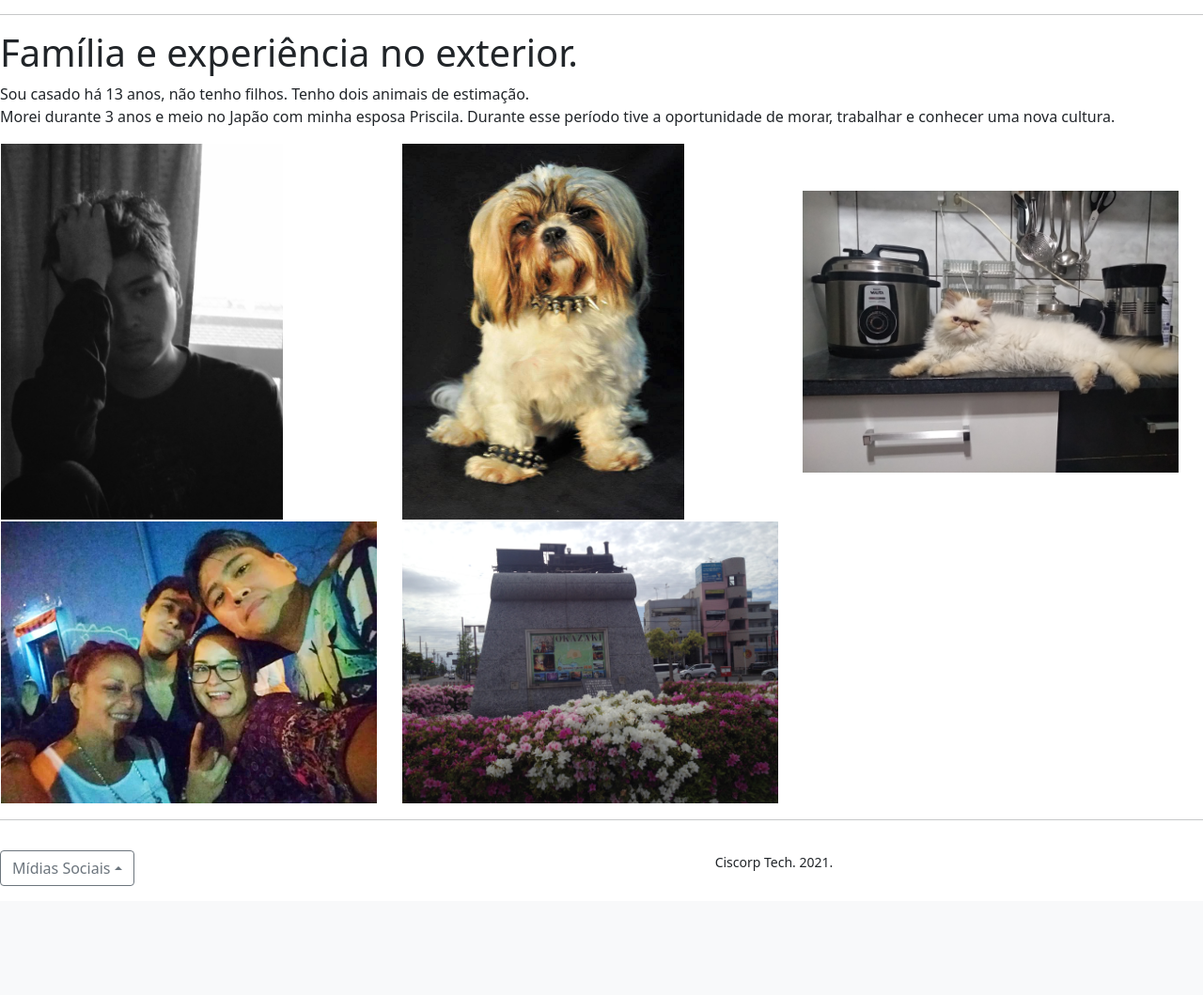
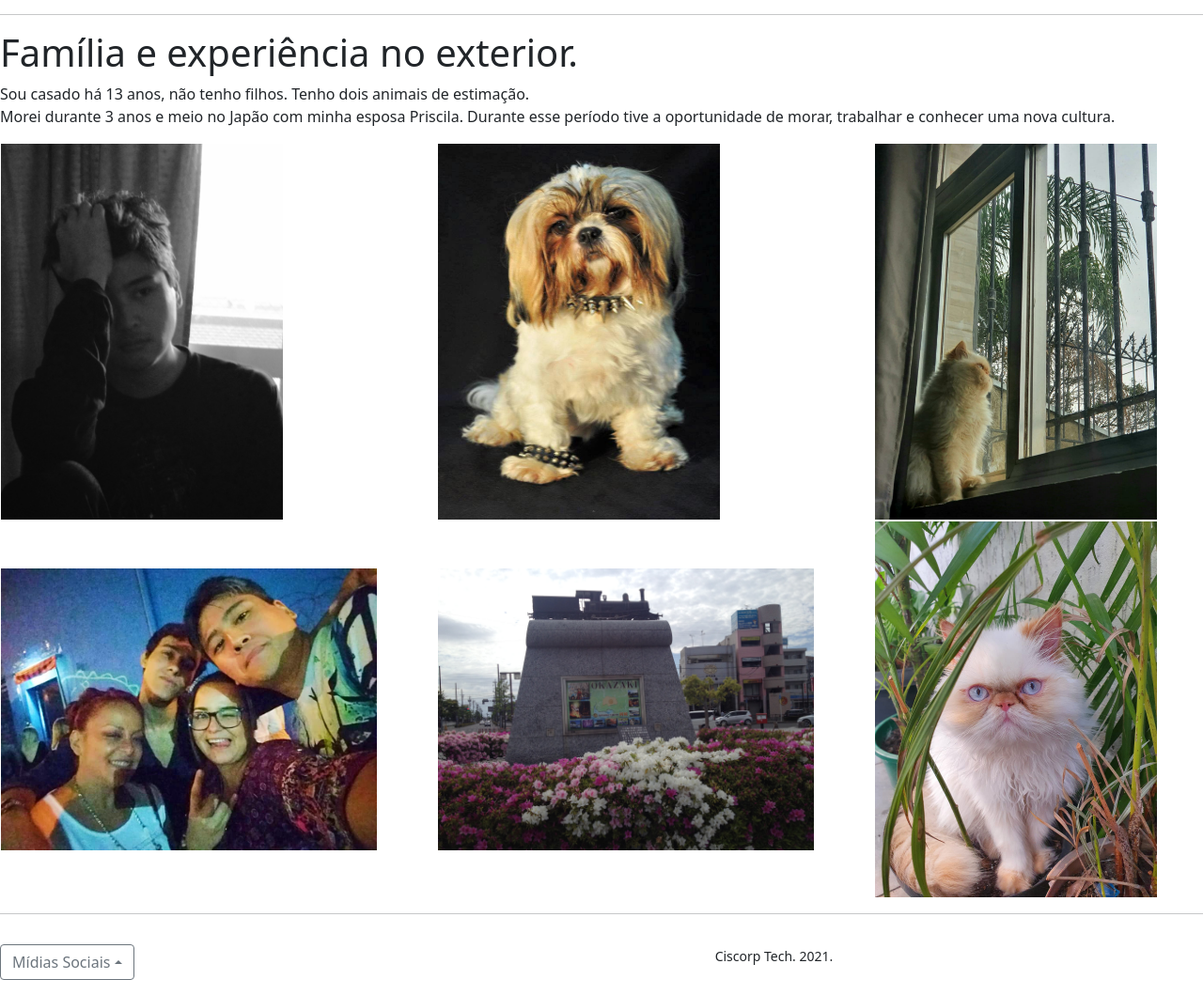
Before and after one commit to fernandoeto/designdigital, a Flask app: page /sobre in a window 1280 px wide. Shown: the part 601-1660 px from the top of the page at 94% size. Before the commit the page ends 1544 px from the top, so only its background shows below. Run offline with Flask 2, Linux system fonts and the light colour scheme; some libraries are stand-ins or nearby versions.

Commit message:
Atualização de fotos pessoais.

```diff
--- a/templates/sobre.html
+++ b/templates/sobre.html
@@ -80,11 +80,11 @@
             <tr>
                 <td><img src="../static/imagens/profile_sobre.JPG" class="info-img-portrait"></td>
                 <td><img src="../static/imagens/shiro.jpg" class="info-img-portrait"></td>
-                <td><img src="../static/imagens/thierry.jpg" class="info-img-land"></td>
+                <td><img src="../static/imagens/thierry_2.jpeg" class="info-img-portrait"></td>
             <tr>
                 <td><img src="../static/imagens/esposa_familia.jpg" class="info-img-land"></td>
                 <td><img src="../static/imagens/japao_okazaki.JPG" class="info-img-land"></td>
-
+                <td><img src="../static/imagens/thierry_3.jpeg" class="info-img-portrait"></td>
             </tr>
 
         </table>
```
Also changed, not shown: static/imagens/thierry_2.jpeg (added), static/imagens/thierry_3.jpeg (added).
